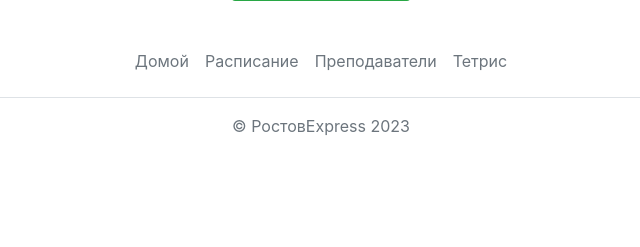
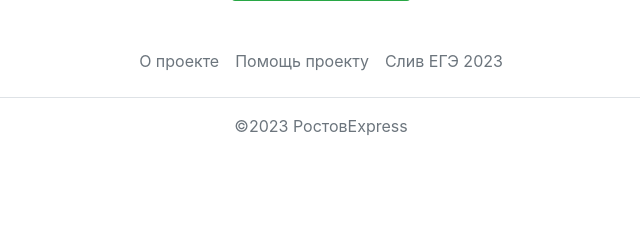
Before and after one commit to mishajirx/RostovExpress, a Flask app: page / in a window 1280 px wide. Shown: the part 553-800 px from the top of the page, without its empty margins (319-959 px from the left). Run offline with Flask 2, Linux system fonts and the light colour scheme; a user stored in the database is signed in; some libraries are stand-ins or nearby versions.

Commit message:
Added donations.html

```diff
--- a/main.py
+++ b/main.py
@@ -949,6 +949,11 @@ def clear():
     # return jsonify({'status': 'all data cleared'}), 201
 
 
+@app.route("/donations")
+def donate():
+    return render_template("donations.html")
+
+
 def main():
     db_session.global_init("db/couriers.db")
     app.register_blueprint(shop_api.blueprint)
--- a/templates/base.html
+++ b/templates/base.html
@@ -35,13 +35,15 @@
     <footer class="py-3 my-4">
         <ul class="nav justify-content-center border-bottom pb-3 mb-3">
 
-            <li class="nav-item"><a href="#" class="nav-link px-2 text-muted">Домой</a></li>
-            <li class="nav-item"><a href="/timetable" class="nav-link px-2 text-muted">Расписание</a></li>
-            <li class="nav-item"><a href="/teachers" class="nav-link px-2 text-muted">Преподаватели</a></li>
-            <li class="nav-item"><a href="https://online-tetris.ru" class="nav-link px-2 text-muted">Тетрис</a></li>
+            <li class="nav-item"><a
+                    href="https://docs.google.com/document/d/181rVJnixCkqp7kEEYyXy6jRmIWrEmT0YMYidJ4JE5xg/edit?usp=sharing"
+                    class="nav-link px-2 text-muted">О проекте</a></li>
+            <li class="nav-item"><a href="/donations" class="nav-link px-2 text-muted">Помощь проекту</a></li>
+            <li class="nav-item"><a href="https://www.youtube.com/watch?v=dQw4w9WgXcQ" class="nav-link px-2 text-muted">Слив
+                ЕГЭ 2023</a></li>
 
         </ul>
-        <p class="text-center text-muted">©  РостовExpress 2023</p>
+        <p class="text-center text-muted">©2023 РостовExpress</p>
     </footer>
 </div>
 
```
Also changed, not shown: templates/donations.html (added, +13 -0 lines).
